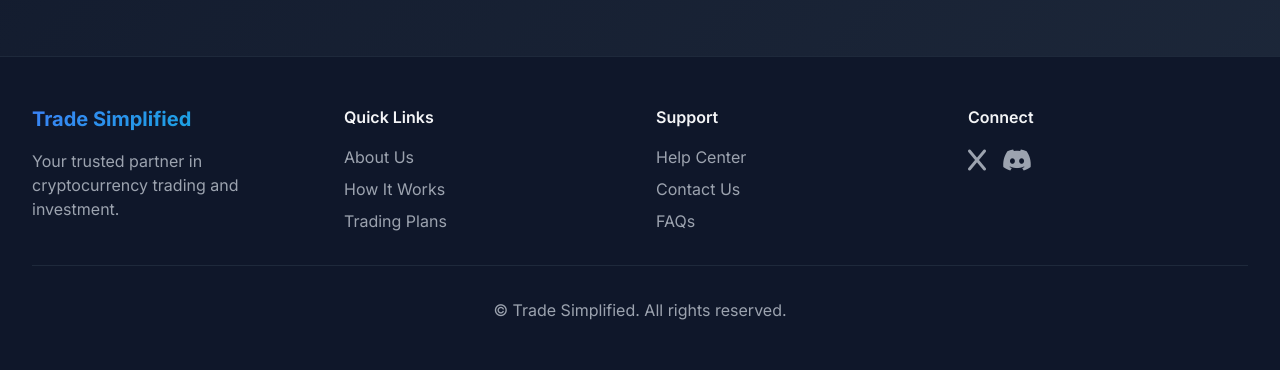
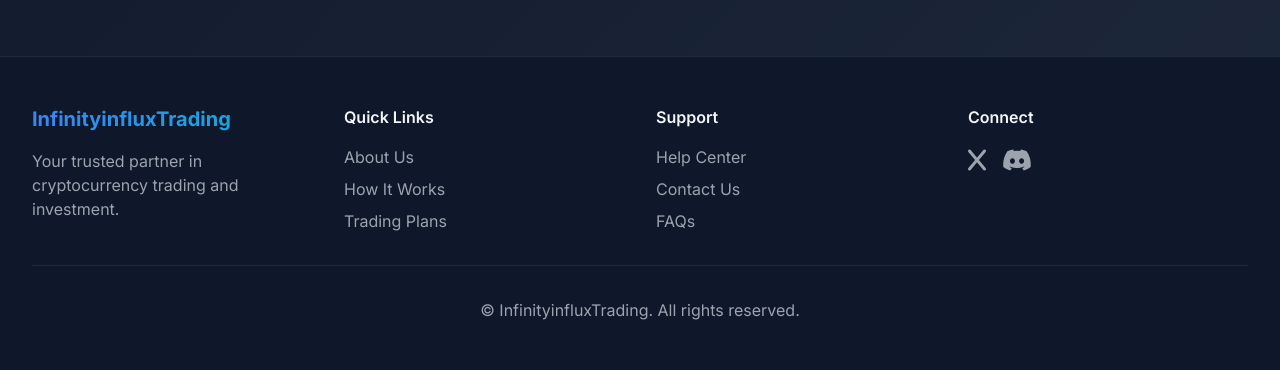
Before and after one commit to thecodeguy-eng/ifeanyi-, a Django app: page /copy-trading/ in a window 1280 px wide. Shown: the part 743-1113 px from the top of the page. Run offline with Django 5.2, Linux system fonts and the light colour scheme; a user stored in the database is signed in; data comes from the database, SQL or seed files in the repository; some libraries are stand-ins or nearby versions.

Commit message:
Update branding from Trade Simplified to InfinityinfluxTrading

```diff
--- a/templates/base.html
+++ b/templates/base.html
@@ -3,7 +3,7 @@
 <head>
     <meta charset="UTF-8">
     <meta name="viewport" content="width=device-width, initial-scale=1.0">
-    <title>{% block title %}Trade Simplified - Crypto Investment Platform{% endblock %}</title>
+    <title>{% block title %}InfinityinfluxTrading{% endblock %}</title>
 
     <!-- TailwindCSS -->
     <script src="https://cdn.tailwindcss.com"></script>
@@ -151,7 +151,7 @@
         <div class="max-w-7xl mx-auto px-4 sm:px-6 lg:px-8 py-12">
             <div class="grid grid-cols-1 md:grid-cols-4 gap-8">
                 <div>
-                    <h3 class="text-xl font-bold gradient-text mb-4">Trade Simplified</h3>
+                    <h3 class="text-xl font-bold gradient-text mb-4">InfinityinfluxTrading</h3>
                     <p class="text-gray-400">Your trusted partner in cryptocurrency trading and investment.</p>
                 </div>
                 <div>
@@ -179,7 +179,7 @@
                 </div>
             </div>
             <div class="border-t border-slate-800 mt-8 pt-8 text-center text-gray-400">
-                <p>&copy; Trade Simplified. All rights reserved.</p>
+                <p>&copy; InfinityinfluxTrading. All rights reserved.</p>
             </div>
         </div>
     </footer>
```
